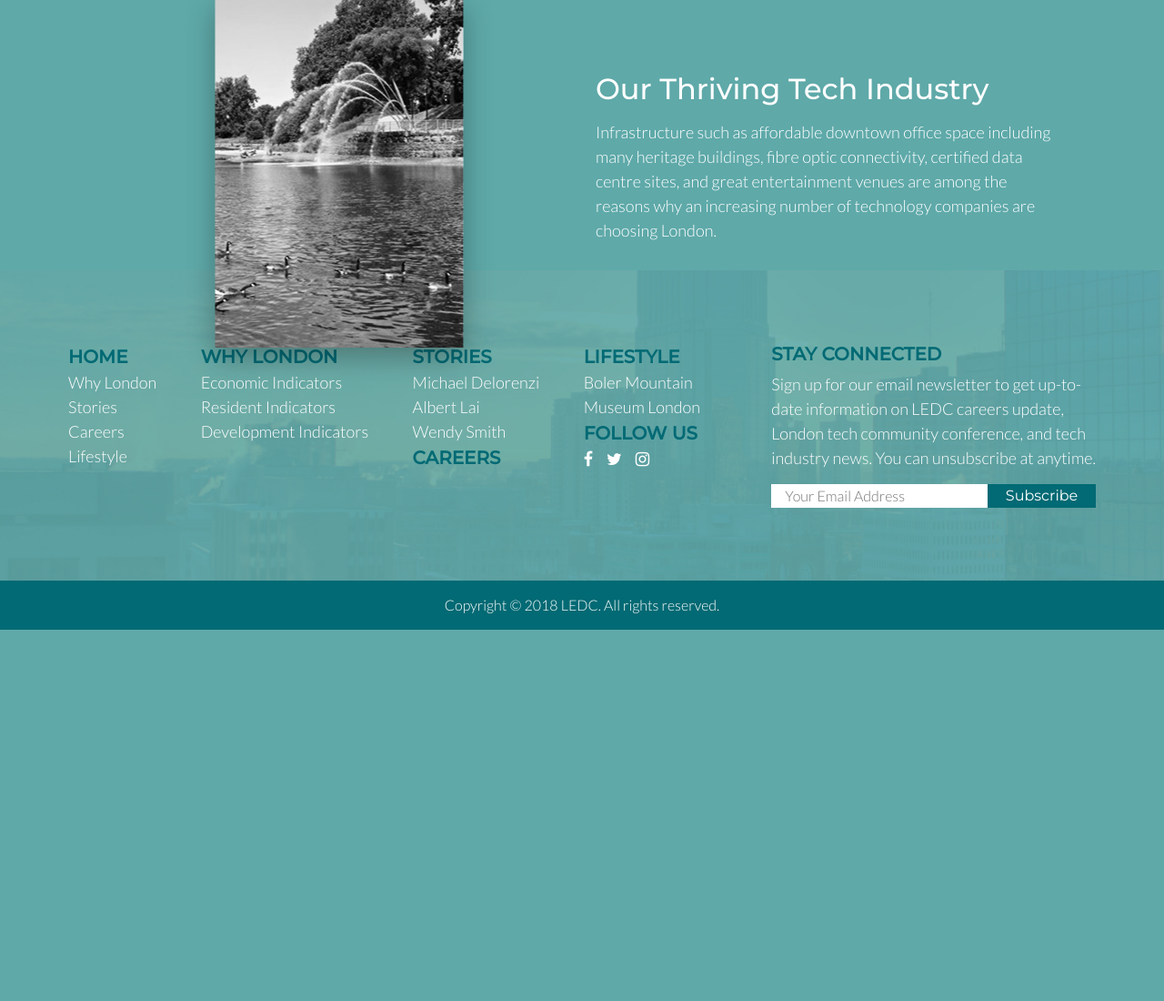
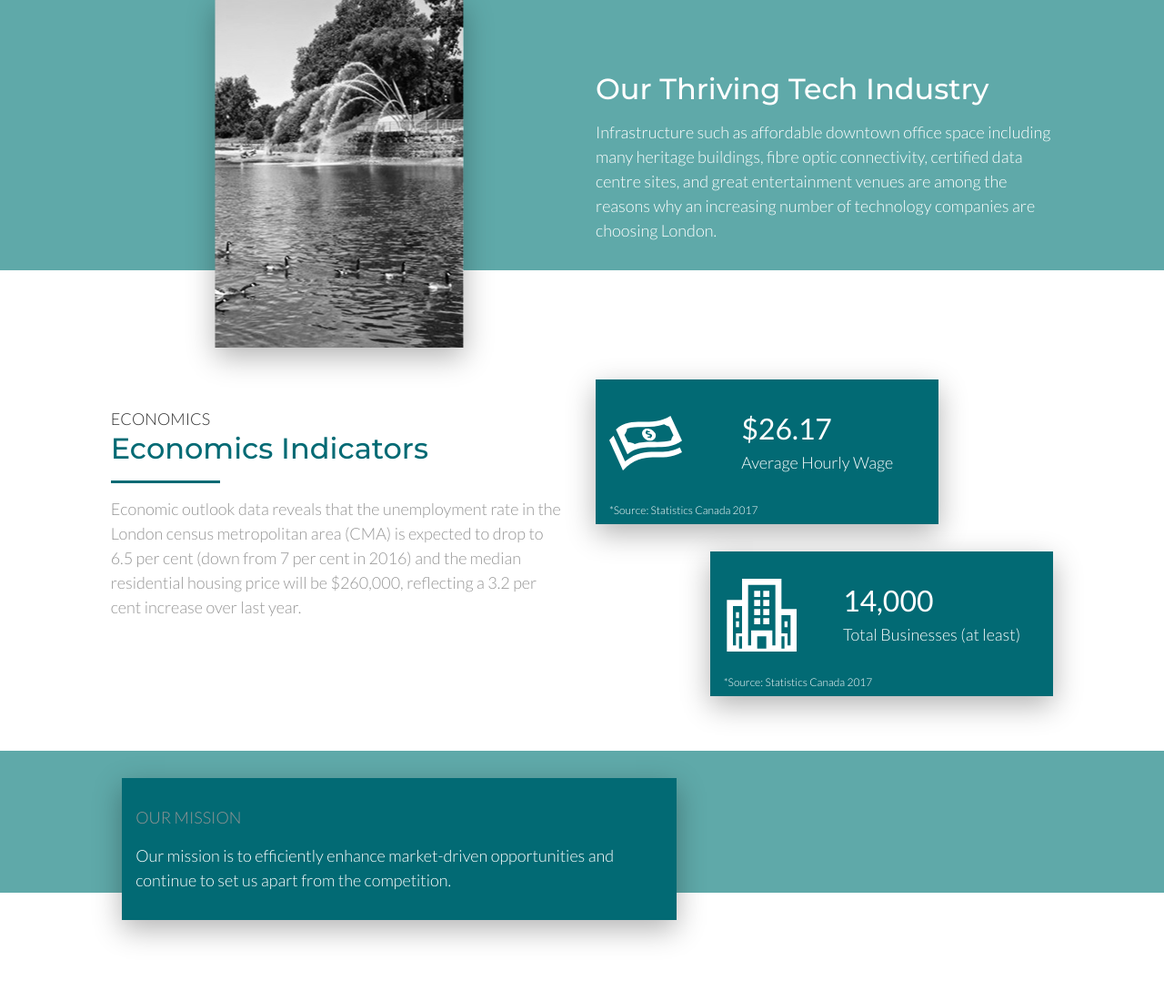
Before and after one commit to jaoueis/fwyllie_ledc, a PHP site: page /why-london.php in a window 1280 px wide. Shown: the part 727-1827 px from the top of the page at 91% size. Before the commit the page ends 1419 px from the top, so only its background shows below. Run offline with PHP 8.4, Linux system fonts and the light colour scheme.

Commit message:
set up economics indicator

```diff
--- a/css/styles.css
+++ b/css/styles.css
@@ -88,6 +88,17 @@
   text-transform: uppercase; }
   @media screen and (min-width: 40rem) {
     .span-title-white {
+      font-size: 1.125rem; } }
+
+.span-title-grey {
+  font-family: "Lato", sans-serif;
+  font-size: 1rem;
+  font-weight: 300;
+  color: #959595;
+  margin: 0;
+  text-transform: uppercase; }
+  @media screen and (min-width: 40rem) {
+    .span-title-grey {
       font-size: 1.125rem; } }
 
 .cta {
@@ -557,3 +568,87 @@ body.no-scroll {
     .page-intro-text-wrap {
       margin-top: 60px;
       padding: 80px 15px 30px 15px; } }
+
+@media screen and (min-width: 62rem) {
+  .economic-wrap {
+    padding: 120px 15px; } }
+
+.economic-text-wrap {
+  padding: 30px 15px; }
+  .economic-text-wrap h2 {
+    margin-bottom: 30px; }
+    @media screen and (min-width: 62rem) {
+      .economic-text-wrap h2 {
+        margin-bottom: 15px; } }
+  .economic-text-wrap .left-hr {
+    content: "";
+    width: 40px;
+    height: 3px;
+    position: absolute;
+    z-index: 1;
+    left: 0;
+    background: #026a74;
+    top: 34%;
+    left: 0; }
+    @media screen and (min-width: 62rem) {
+      .economic-text-wrap .left-hr {
+        width: 120px; } }
+    @media screen and (min-width: 40rem) {
+      .economic-text-wrap .left-hr {
+        top: 46%; } }
+    @media screen and (min-width: 62rem) {
+      .economic-text-wrap .left-hr {
+        position: static; } }
+  @media screen and (min-width: 62rem) {
+    .economic-text-wrap p {
+      margin-top: 15px; } }
+
+.wage-wrap {
+  background: #026a74;
+  padding: 30px 15px 5px 15px;
+  margin-bottom: 30px;
+  box-shadow: 0 10px 30px rgba(0, 0, 0, 0.3); }
+
+.wage-upper {
+  display: flex; }
+  .wage-upper .wage-img {
+    flex-grow: 1; }
+    .wage-upper .wage-img img {
+      width: 150px; }
+      @media screen and (min-width: 62rem) {
+        .wage-upper .wage-img img {
+          width: 80px; } }
+  .wage-upper .wage-desc {
+    flex-grow: 1;
+    margin-left: 30px;
+    padding-top: 30px; }
+    @media screen and (min-width: 62rem) {
+      .wage-upper .wage-desc {
+        padding-top: 0; } }
+    .wage-upper .wage-desc span {
+      font-size: 2rem;
+      font-weight: 400; }
+
+.wage-lower {
+  margin-top: 20px; }
+  .wage-lower .span-title-white {
+    text-transform: none;
+    font-size: .75rem; }
+
+.mission-wrap {
+  background: #026a74;
+  padding: 30px 15px; }
+  @media screen and (min-width: 62rem) {
+    .mission-wrap {
+      background: #5fa9a9;
+      height: 156px;
+      margin-top: 30px; }
+      .mission-wrap .mission {
+        position: relative; }
+        .mission-wrap .mission .mission-pos {
+          background: #026a74;
+          padding: 30px 15px;
+          position: absolute;
+          box-shadow: 0 10px 30px rgba(0, 0, 0, 0.3); } }
+  .mission-wrap p {
+    margin-top: 15px; }
--- a/sass/_global.scss
+++ b/sass/_global.scss
@@ -115,6 +115,18 @@ $lato: 'Lato', sans-serif;
     }
 }
 
+.span-title-grey {
+    font-family: $lato;
+    font-size: 1rem;
+    font-weight: 300;
+    color: #959595;
+    margin: 0;
+    text-transform: uppercase;
+    @media screen and (min-width: 40rem) {
+        font-size: 1.125rem;
+    }
+}
+
 .cta {
     font-family: $lato;
     font-size: 1rem;
--- /dev/null
+++ b/sass/_why-economics.scss
@@ -0,0 +1,95 @@
+.economic-wrap {
+    @media screen and (min-width: 62rem) {
+        padding: 120px 15px;
+    }
+}
+
+.economic-text-wrap {
+    padding: 30px 15px;
+    h2 {
+        margin-bottom: 30px;
+        @media screen and (min-width: 62rem) {
+            margin-bottom: 15px;
+        }
+    }
+    .left-hr {
+        @include left-hr;
+        background: $dark-blue;
+        top: 34%;
+        left: 0;
+        @media screen and (min-width: 40rem) {
+            top: 46%;
+        }
+        @media screen and (min-width: 62rem) {
+            position: static;
+        }
+    }
+    p {
+        @media screen and (min-width: 62rem) {
+            margin-top: 15px;
+        }
+    }
+}
+
+.wage-wrap {
+    background: $dark-blue;
+    padding: 30px 15px 5px 15px;
+    margin-bottom: 30px;
+    box-shadow: 0 10px 30px rgba(0, 0, 0, .3);
+}
+
+.wage-upper {
+    display: flex;
+    .wage-img {
+        flex-grow: 1;
+        img {
+            width: 150px;
+            @media screen and (min-width: 62rem) {
+                width: 80px;
+            }
+        }
+    }
+    .wage-desc {
+        flex-grow: 1;
+        margin-left: 30px;
+        padding-top: 30px;
+        @media screen and (min-width: 62rem) {
+            padding-top: 0;
+        }
+        span {
+            font-size: 2rem;
+            font-weight: 400;
+        }
+    }
+
+}
+
+.wage-lower {
+    margin-top: 20px;
+    .span-title-white {
+        text-transform: none;
+        font-size: .75rem;
+    }
+}
+
+.mission-wrap {
+    background: $dark-blue;
+    padding: 30px 15px;
+    @media screen and (min-width: 62rem) {
+        background: $light-blue;
+        height: 156px;
+        margin-top: 30px;
+        .mission {
+            position: relative;
+            .mission-pos {
+                background: $dark-blue;
+                padding: 30px 15px;
+                position: absolute;
+                box-shadow: 0 10px 30px rgba(0, 0, 0, .3);
+            }
+        }
+    }
+    p {
+        margin-top: 15px;
+    }
+}
--- a/sass/styles.scss
+++ b/sass/styles.scss
@@ -7,3 +7,4 @@
 @import "home-lifestyle";
 @import "footer";
 @import "why-banner";
+@import "why-economics";
--- /dev/null
+++ b/sections/why-economic.html
@@ -0,0 +1,52 @@
+<div class="container-fluid economic-wrap">
+    <section class="row">
+        <div class="col-12 col-lg-5 offset-lg-1 economic-text-wrap">
+            <span class="span-title">economics</span>
+            <h2 class="h2-blue">Economics Indicators</h2>
+            <div class="left-hr"></div>
+            <p class="p-grey">Economic outlook data reveals that the unemployment rate in the London census metropolitan area (CMA) is expected to drop to 6.5 per cent (down from 7 per cent in 2016) and the median residential housing price will be $260,000, reflecting a 3.2 per cent increase over last year.</p>
+        </div>
+        <div class="col-12 col-lg-5">
+            <div class="col-12 col-lg-9 wage-wrap">
+                <div class="wage-pos">
+                    <div class="wage-upper">
+                        <div class="wage-img">
+                            <img src="../images/money.svg" alt="Money">
+                        </div>
+                        <div class="wage-desc">
+                            <span class="span-title-white">$26.17</span>
+                            <p class="p-white">Average Hourly Wage</p>
+                        </div>
+                    </div>
+                    <div class="wage-lower">
+                        <span class="span-title-white">*Source: Statistics Canada 2017</span>
+                    </div>
+                </div>
+            </div>
+            <div class="col-12 col-lg-9 offset-lg-3 wage-wrap">
+                <div class="wage-pos">
+                    <div class="wage-upper">
+                        <div class="wage-img">
+                            <img src="../images/building.svg" alt="Building">
+                        </div>
+                        <div class="wage-desc">
+                            <span class="span-title-white">14,000</span>
+                            <p class="p-white">Total Businesses (at least)</p>
+                        </div>
+                    </div>
+                    <div class="wage-lower">
+                        <span class="span-title-white">*Source: Statistics Canada 2017</span>
+                    </div>
+                </div>
+            </div>
+        </div>
+        <div class="col-12 mission-wrap">
+            <div class="mission col-lg-6 offset-lg-1">
+                <div class="mission-pos">
+                    <span class="span-title-grey">our mission</span>
+                    <p class="p-white">Our mission is to efficiently enhance market-driven opportunities and continue to set us apart from the competition.</p>
+                </div>
+            </div>
+        </div>
+    </section>
+</div>
--- a/why-london.php
+++ b/why-london.php
@@ -2,5 +2,6 @@
 
 include('sections/header.html');
 include('sections/why-banner.html');
+include('sections/why-economic.html');
 
 include('sections/footer.html');
```
Also changed, not shown: images/building.svg, images/money.svg, images/tools.svg.
